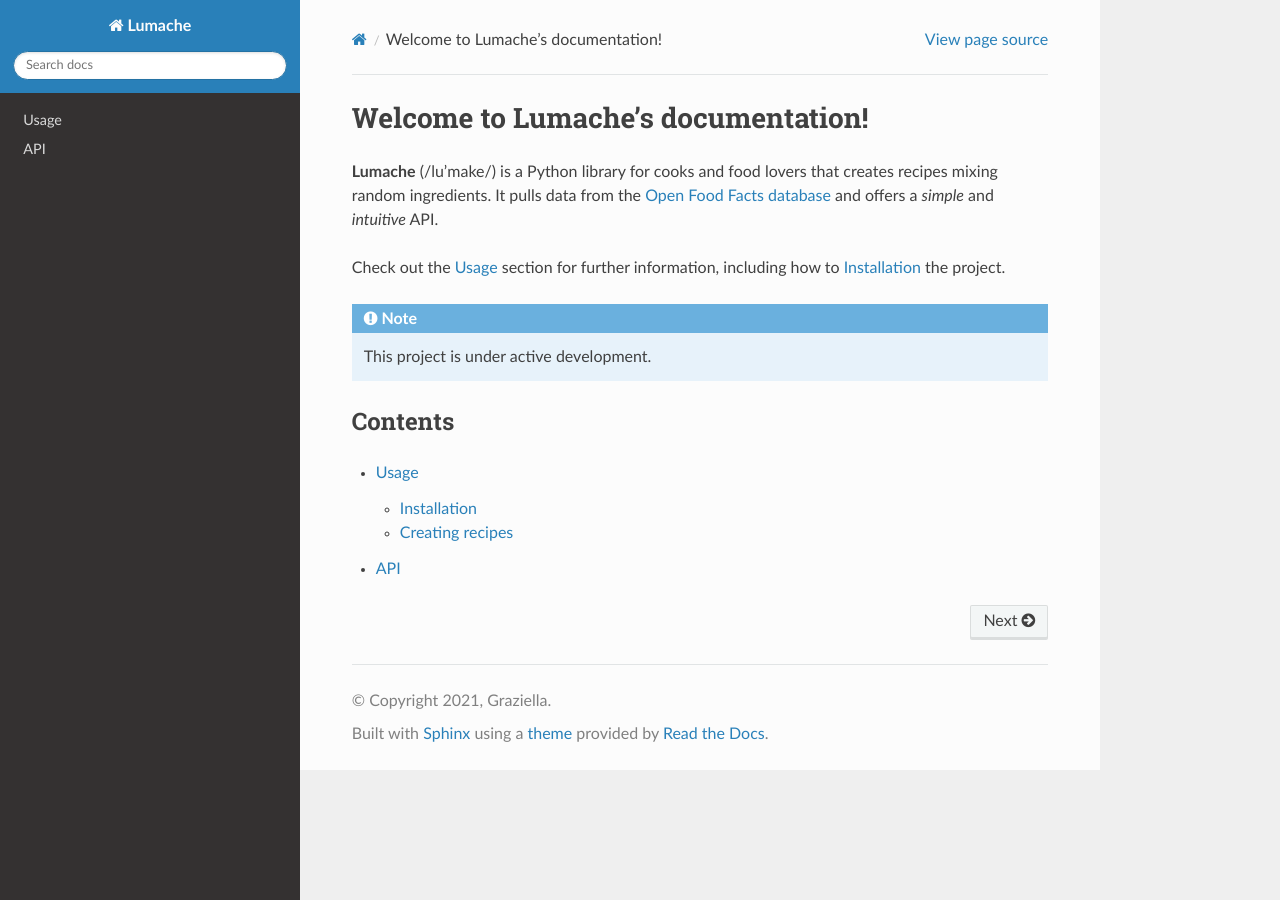
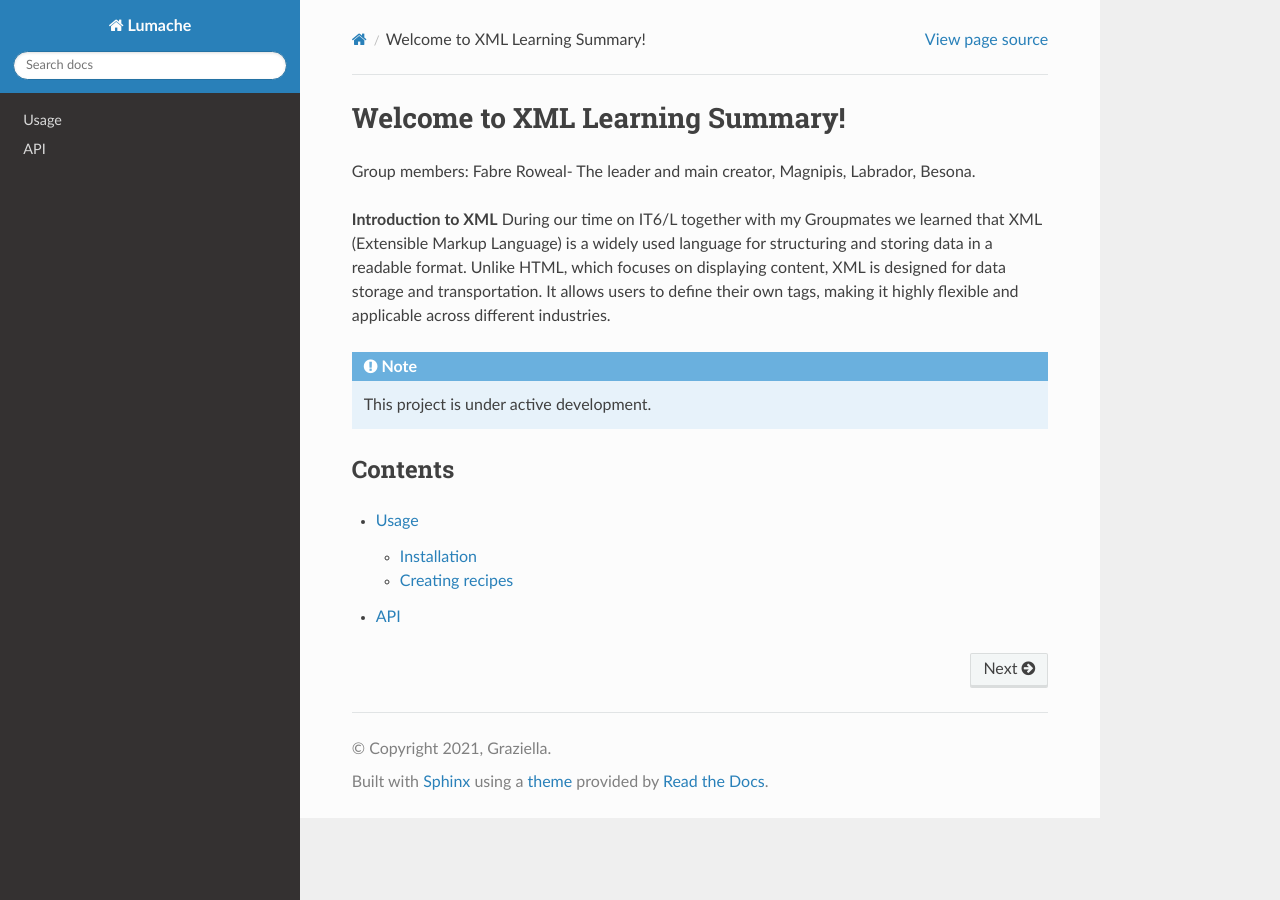
Before and after one commit to 090602/XML-ROWEAL-FABRE-MAGNIPIS-LABRADOR-BESONA, a Sphinx documentation site: the page built from docs/source/index.rst, in a window 1280 px wide. Built offline with Sphinx 7.4.7 and the Read the Docs theme 3.1.0, drawn with Linux system fonts in a browser that asks for light colours.

Commit message:
Update index.rst

```diff
--- a/docs/source/index.rst
+++ b/docs/source/index.rst
@@ -1,13 +1,10 @@
-Welcome to Lumache's documentation!
+Welcome to XML Learning Summary!
 ===================================
 
-**Lumache** (/lu'make/) is a Python library for cooks and food lovers
-that creates recipes mixing random ingredients.
-It pulls data from the `Open Food Facts database <https://world.openfoodfacts.org/>`_
-and offers a *simple* and *intuitive* API.
+Group members: Fabre Roweal- The leader and main creator, Magnipis, Labrador, Besona.
 
-Check out the :doc:`usage` section for further information, including
-how to :ref:`installation` the project.
+**Introduction to XML**
+During our time on IT6/L together with my Groupmates we learned that XML (Extensible Markup Language) is a widely used language for structuring and storing data in a readable format. Unlike HTML, which focuses on displaying content, XML is designed for data storage and transportation. It allows users to define their own tags, making it highly flexible and applicable across different industries.
 
 .. note::
 
```
